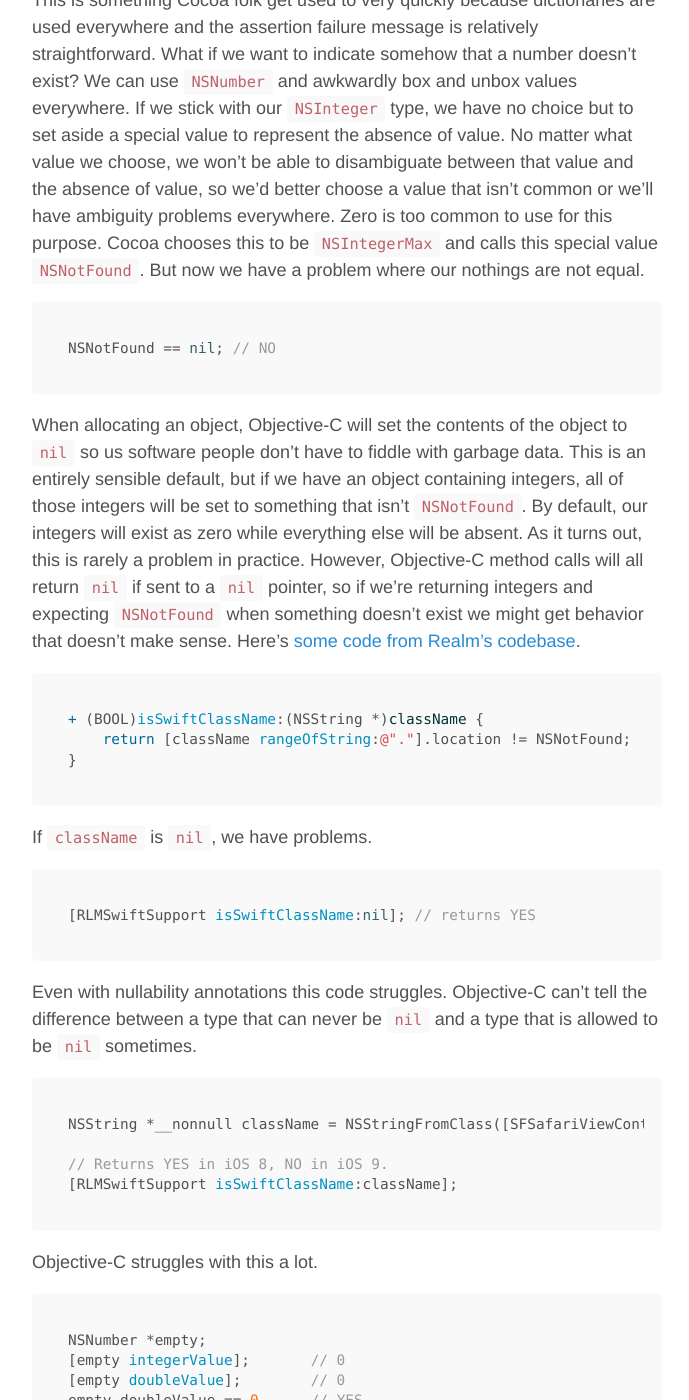
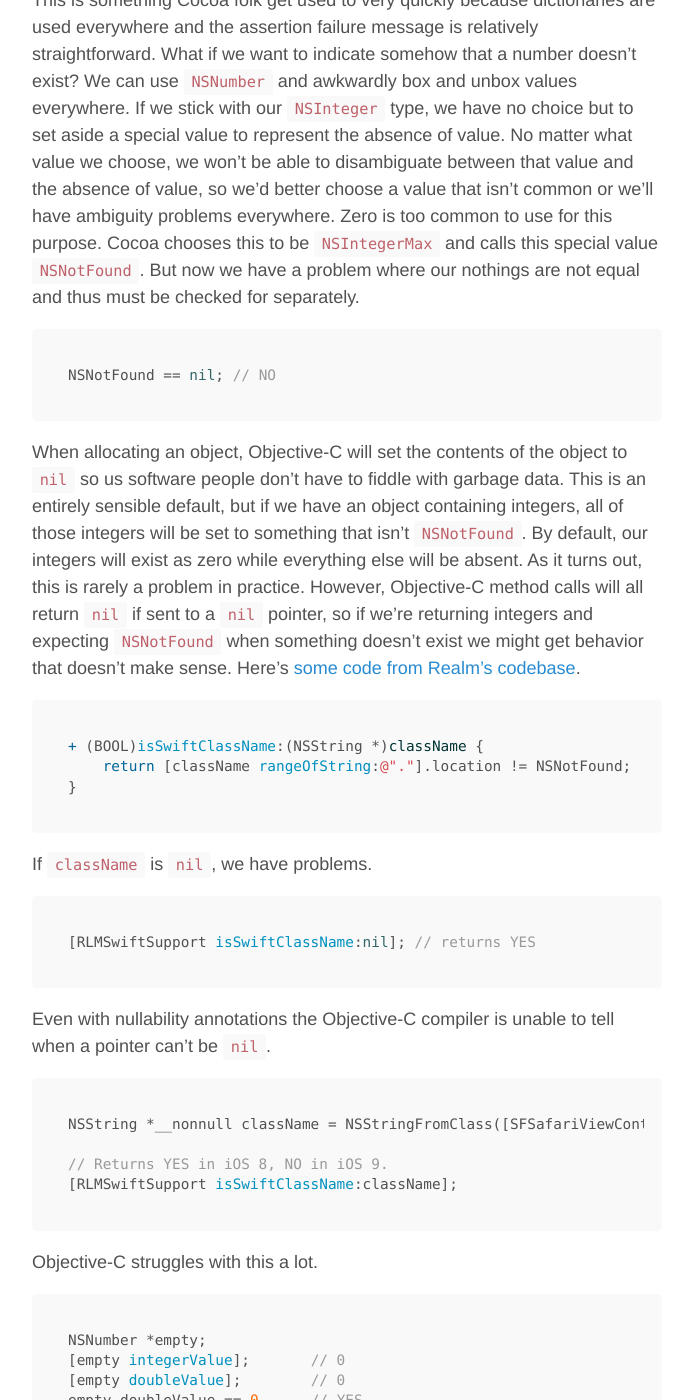
Before and after one commit to morganchen12/morganchen12.github.io, a Jekyll site: the page built from _posts/2015-11-14-nothing.md, in a window 1280 px wide and 1400 px high, scrolled down 1195 px. Shown: the whole window, without its empty margins (293-982 px from the left). Built offline with Jekyll 4.4.1, drawn with Linux system fonts in a browser that asks for light colours; Markdown is read by kramdown in place of the engine named in the settings.

Commit message:
update blog post with feedback

````diff
--- a/_posts/2015-11-14-nothing.md
+++ b/_posts/2015-11-14-nothing.md
@@ -17,7 +17,7 @@ dict[@"hello?"];           // returns nil
 dict[@"goodbye!"] = nil;   // crashes, probably
 ```
 
-This is something Cocoa folk get used to very quickly because dictionaries are used everywhere and the assertion failure message is relatively straightforward. What if we want to indicate somehow that a number doesn't exist? We can use `NSNumber` and awkwardly box and unbox values everywhere. If we stick with our `NSInteger` type, we have no choice but to set aside a special value to represent the absence of value. No matter what value we choose, we won't be able to disambiguate between that value and the absence of value, so we'd better choose a value that isn't common or we'll have ambiguity problems everywhere. Zero is too common to use for this purpose. Cocoa chooses this to be `NSIntegerMax` and calls this special value `NSNotFound`. But now we have a problem where our nothings are not equal.
+This is something Cocoa folk get used to very quickly because dictionaries are used everywhere and the assertion failure message is relatively straightforward. What if we want to indicate somehow that a number doesn't exist? We can use `NSNumber` and awkwardly box and unbox values everywhere. If we stick with our `NSInteger` type, we have no choice but to set aside a special value to represent the absence of value. No matter what value we choose, we won't be able to disambiguate between that value and the absence of value, so we'd better choose a value that isn't common or we'll have ambiguity problems everywhere. Zero is too common to use for this purpose. Cocoa chooses this to be `NSIntegerMax` and calls this special value `NSNotFound`. But now we have a problem where our nothings are not equal and thus must be checked for separately.
 
 ```objc
 NSNotFound == nil; // NO
@@ -37,10 +37,10 @@ If `className` is `nil`, we have problems.
 [RLMSwiftSupport isSwiftClassName:nil]; // returns YES
 ```
 
-Even with nullability annotations this code struggles. Objective-C can't tell the difference between a type that can never be `nil` and a type that is allowed to be `nil` sometimes.
+Even with nullability annotations the Objective-C compiler is unable to tell when a pointer can't be `nil`.
 
 ```objc
-NSString *__nonnull className = NSStringFromClass([SFSafariViewController class]);
+NSString *__nonnull className = NSStringFromClass([SFSafariViewController class]); // can still be nil
 
 // Returns YES in iOS 8, NO in iOS 9.
 [RLMSwiftSupport isSwiftClassName:className];
````
